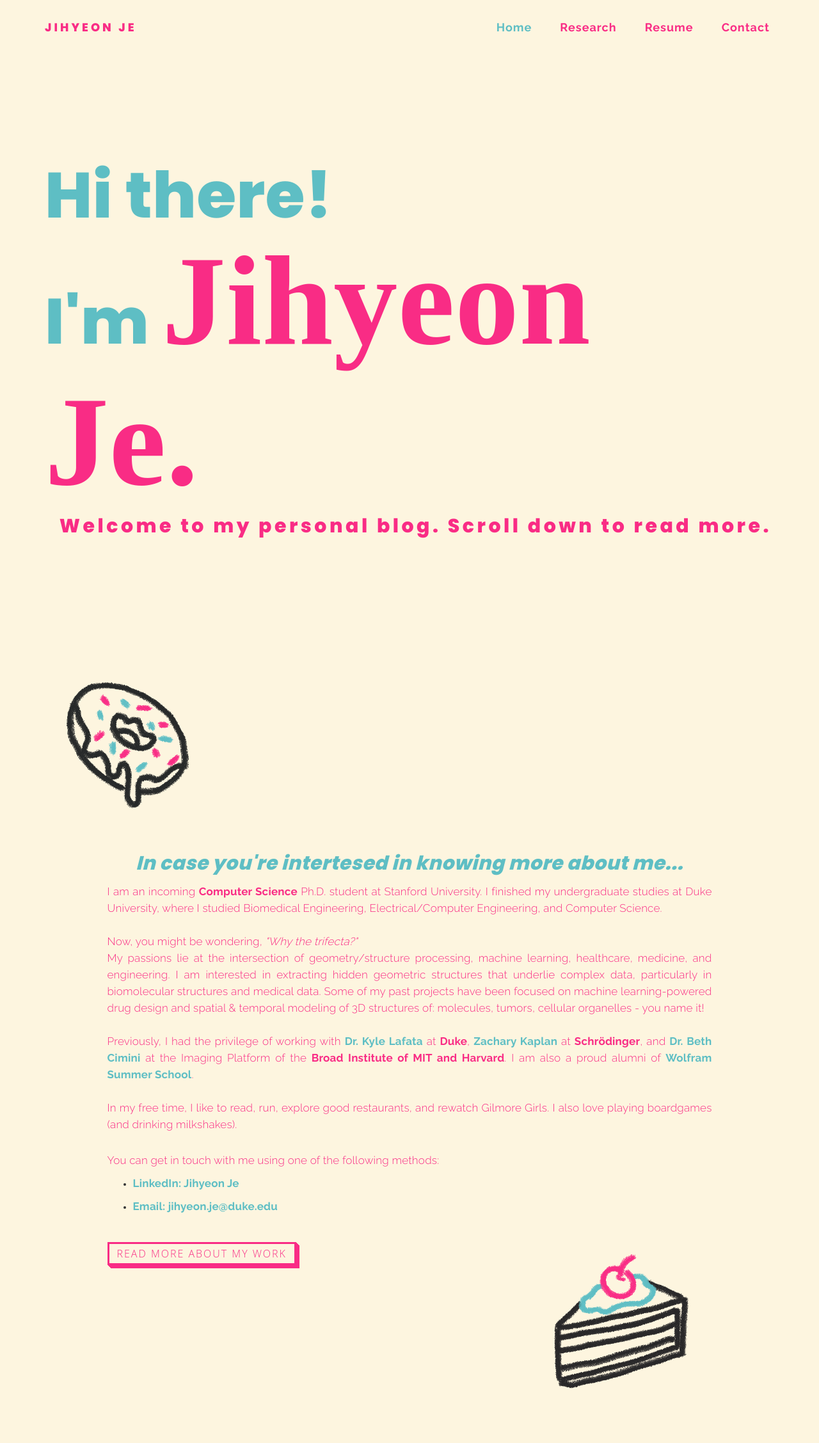
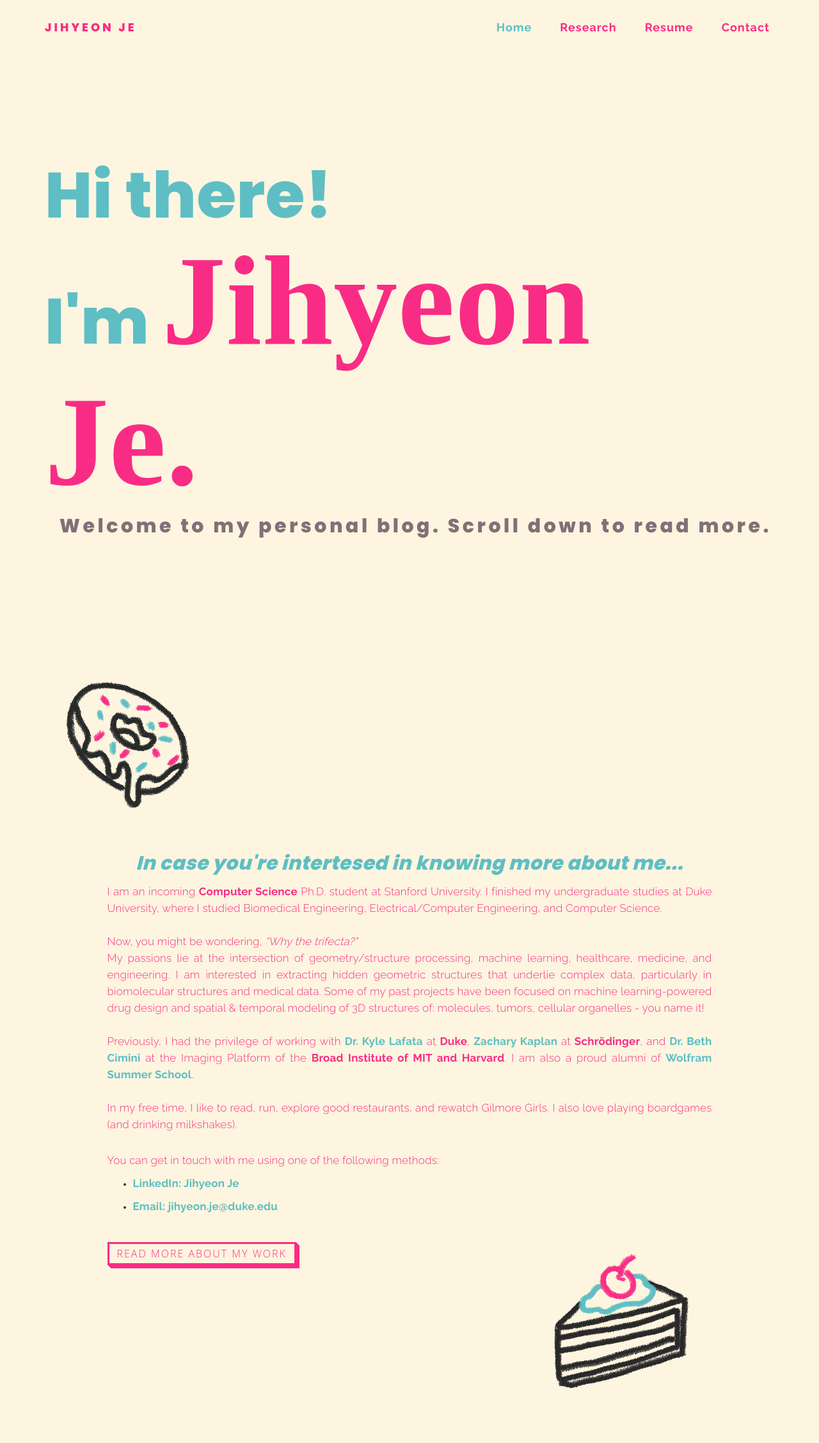
Before and after one commit to rpraka/JihyeonJe.com, a Jekyll site: the page index.html, which Jekyll copies as it is, in a window 1280 px wide. Shown: the whole page at 64% size. Built offline with Jekyll 4.4.1, drawn with Linux system fonts in a browser that asks for light colours; some web fonts are replaced.

Commit message:
Add files via upload

```diff
--- a/css/style.css
+++ b/css/style.css
@@ -245,7 +245,7 @@
 
 .typewriter h3 {
   overflow: hidden; /* Ensures the content is not revealed until the animation */
-  border-right: .15em solid #5EBEC4; /* The typwriter cursor */
+  border-right: .15em solid #826f77; /* The typwriter cursor */
   white-space: nowrap; /* Keeps the content on a single line */
   margin: 0 auto; /* Gives that scrolling effect as the typing happens */
   letter-spacing: .15em; /* Adjust as needed */
@@ -284,7 +284,7 @@
 /* The typewriter cursor effect */
 @keyframes blink-caret {
   from, to { border-color: transparent }
-  50% { border-color: #5EBEC4; }
+  50% { border-color: #826f77; }
 }
 html{
   -webkit-font-smoothing: antialiased;
@@ -538,11 +538,22 @@
   top: 0;
   left: 0;
 }
+@font-face {
+  font-family: 'clatter';
+  src: url("../fonts/Clattering.ttf");
+}
 
 #home h2 {
   font-size: 100px;
   color: #5EBEC4;
 }
+
+#home h5 {
+  font-family: 'clatter';
+  font-size: 10px;
+  color: #5EBEC4;
+}
+
 #home h1 {
   font-size: 30px;
   font-style: italic;
@@ -551,7 +562,7 @@
 
 #home h3 {
   font-size: 30px;
-  color: #F92C85;
+  color: #826f77;
 }
 #home .btn {
   background: #FDF5DF;
@@ -1038,7 +1049,7 @@
 #about .row {
   display: flex;
   flex-wrap: wrap;
-  padding: 0 4px;
+  padding: 0 2px;
 }
 
 #about .column {
```
